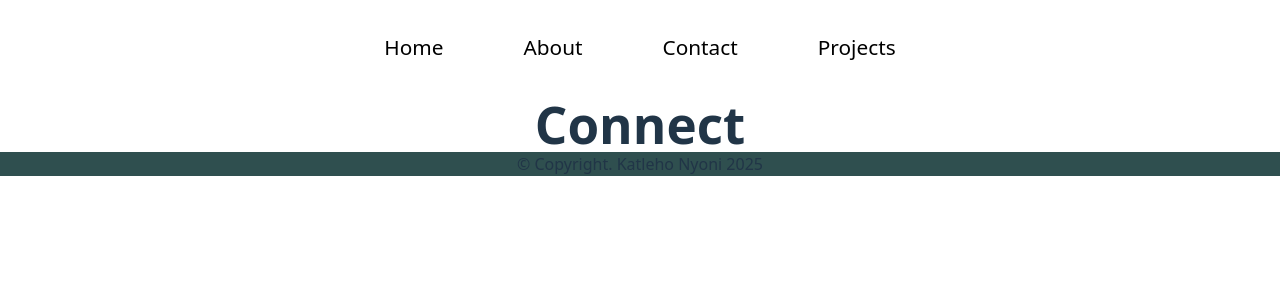
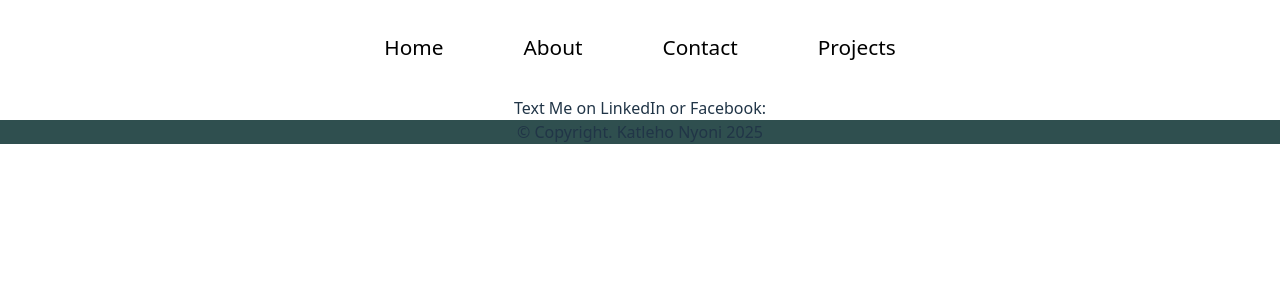
Before and after one commit to Katleho-Nyoni/React-Web, a React (Vite) app in the folder development/: page /contact in a window 1280 px wide. Shown: the top 300 px of the page. Built offline with nearby package versions, Linux system fonts and the light colour scheme.

Commit message:
Updating layout

```diff
--- a/development/src/contactPage.jsx
+++ b/development/src/contactPage.jsx
@@ -5,9 +5,11 @@ export default function ContactPage(){
     return(
         <>
         <Helmet>
-            <title>Contact | L.E Nyoni</title>
+            <title>Contact Lord Nyoni</title>
         </Helmet>
-            <h1>Connect</h1>
+            <div className='contact-info'>
+                <p>Text Me on LinkedIn or Facebook:</p>
+            </div>
         <FooterSection />
         </>
     );
```
